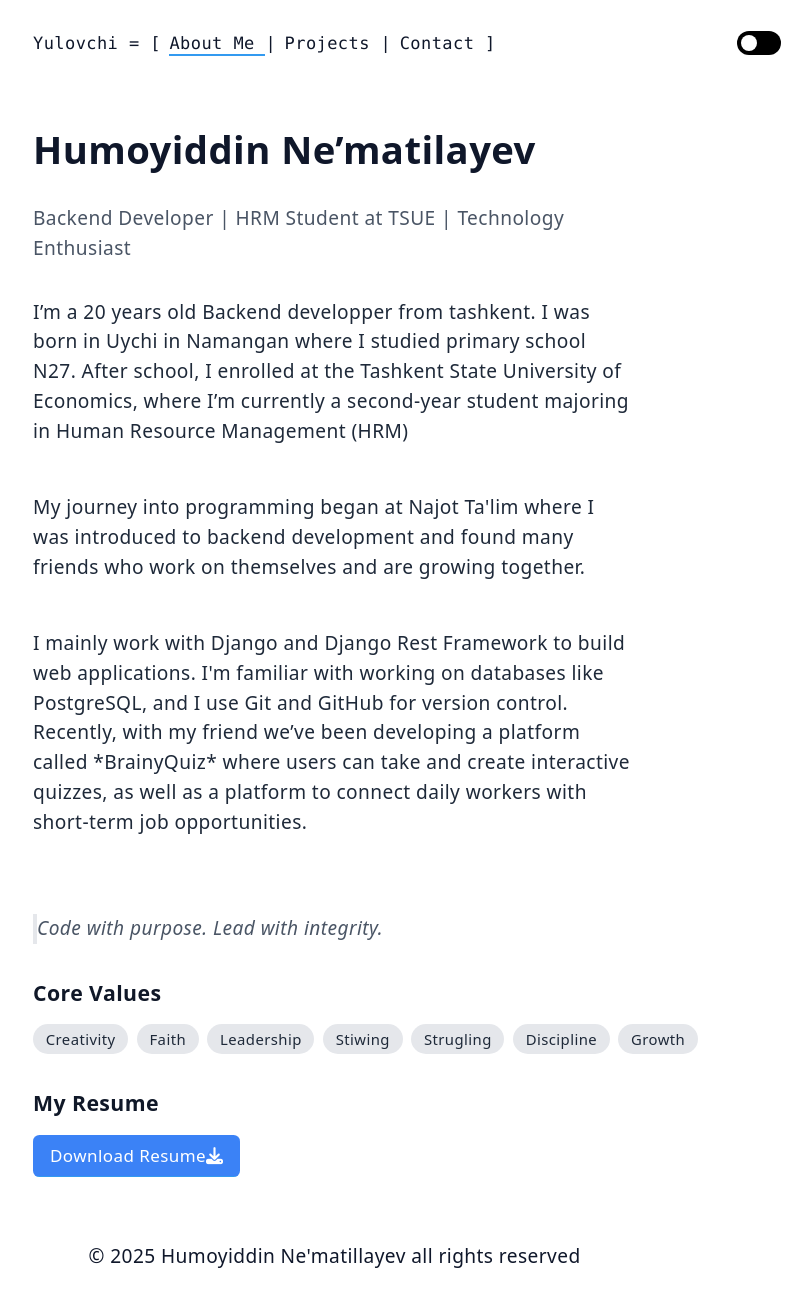
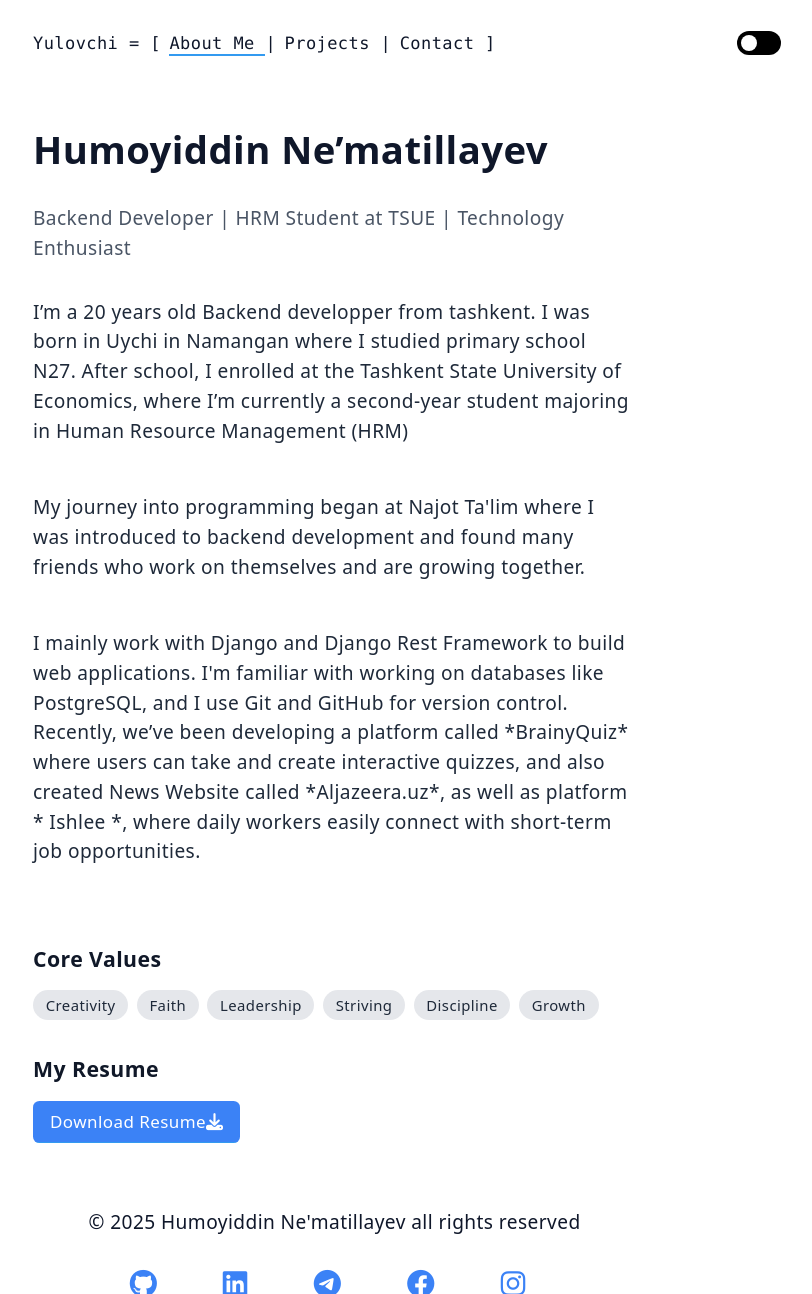
Before and after one commit to humoyiddinNB/Yulovchi.uz, a Django app: page /about/ in a window 1280 px wide. Shown: the top 1294 px of the page, without its empty margins (233-1045 px from the left). Run offline with Django 5.2, Linux system fonts and the light colour scheme; parts of the project's set-up code (start-up, migrations or seed data) failed here and were passed over.

Commit message:
last_commit

```diff
--- a/templates/about.html
+++ b/templates/about.html
@@ -11,7 +11,7 @@
     <div class="mb-6">
       <!-- Name -->
 <h1 class="font-bold text-left text-4xl md:text-4xl py-15 font-sans mb-8 mt-10">
-  Humoyiddin Ne’matilayev
+  Humoyiddin Ne’matillayev
 </h1>
       <!-- Subtitle -->
       <p class="text-lg mb-8 text-gray-600 dark:text-gray-400">
@@ -27,14 +27,9 @@
           {% trans "My journey into programming began at Najot Ta'lim where I was introduced to backend development and found many friends who work on themselves and are growing together." %}
         </p>
         <p class="text-lg mb-8 text-gray-800 dark:text-white">
-          {% trans "I mainly work with Django and Django Rest Framework to build web applications. I'm familiar with working on databases like PostgreSQL, and I use Git and GitHub for version control. Recently, with my friend we’ve been developing a platform called *BrainyQuiz* where users can take and create interactive quizzes, as well as a platform to connect daily workers with short-term job opportunities." %}
+          {% trans "I mainly work with Django and Django Rest Framework to build web applications. I'm familiar with working on databases like PostgreSQL, and I use Git and GitHub for version control. Recently, we’ve been developing a platform called *BrainyQuiz* where users can take and create interactive quizzes, and also created News Website called *Aljazeera.uz*, as well as platform * Ishlee *, where daily workers easily connect with short-term job opportunities." %}
         </p>
       </div>
-
-      <!-- Quote Box -->
-      <blockquote class="border-l-4 border-gray-800 dark:border-white pl-4 mb-8 text-lg italic text-gray-600 dark:text-gray-400">
-        {% trans 'Code with purpose. Lead with integrity.' %}
-      </blockquote>
 
       <!-- Core Values -->
       <div class="mb-8">
@@ -50,10 +45,7 @@
             {% trans 'Leadership' %}
           </span>
           <span tabindex="0" class="inline-block px-3 py-1 rounded-full bg-gray-200 dark:bg-gray-700 text-gray-800 dark:text-gray-200 text-sm transition-all duration-300 ease-in-out hover:-translate-y-1 hover:scale-105 focus:-translate-y-1 focus:scale-105 active:-translate-y-1 active:scale-105">
-            {% trans 'Stiwing' %}
-          </span>
-          <span tabindex="0" class="inline-block px-3 py-1 rounded-full bg-gray-200 dark:bg-gray-700 text-gray-800 dark:text-gray-200 text-sm transition-all duration-300 ease-in-out hover:-translate-y-1 hover:scale-105 focus:-translate-y-1 focus:scale-105 active:-translate-y-1 active:scale-105">
-            {% trans 'Strugling' %}
+            {% trans 'Striving' %}
           </span>
           <span tabindex="0" class="inline-block px-3 py-1 rounded-full bg-gray-200 dark:bg-gray-700 text-gray-800 dark:text-gray-200 text-sm transition-all duration-300 ease-in-out hover:-translate-y-1 hover:scale-105 focus:-translate-y-1 focus:scale-105 active:-translate-y-1 active:scale-105">
             {% trans 'Discipline' %}
--- a/templates/index.html
+++ b/templates/index.html
@@ -20,7 +20,7 @@
                       {% trans "I'm a person who considers himself a technology enthusiast and socially active in a society, committed to the values and principles." %}
                     </p>
                     <p class="text-lg mb-5 bg-gray-100 dark:bg-gray-800 border-2 border-blue-500 dark:border-blue-400 rounded-md px-6 py-4 text-gray-800 dark:text-white font-medium hover:shadow-lg hover:border-blue-600 dark:hover:border-blue-300 transition-all duration-300">
-                      {% trans "I'm a person who writes " %}<a href="https://t.me/dasturchi_yulovchi" class=font-bold>{% trans "posts" %}</a>{% trans " when he's bored and thinks he should start a startup soon, but believes needs to focus on learning now." %}
+                      {% trans "I'm a person who writes " %}<a href="https://t.me/dasturchi_yulovchi" target="_blank" class=font-bold>{% trans "posts" %}</a>{% trans " when he's bored and thinks he should start a startup soon, but believes needs to focus on learning now." %}
                     </p>
                 </div>
             </div>
```
